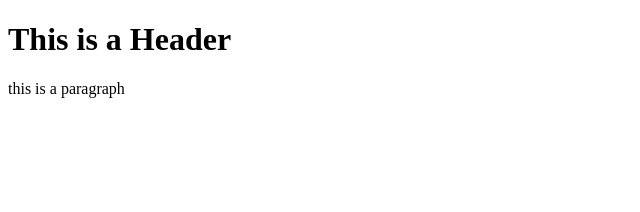
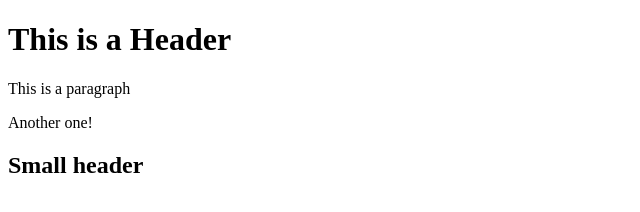
Before and after one commit to JordanMcFarland/git-test, a website: page index.html in a window 1280 px wide. Shown: the whole page, without its empty margins (0-640 px from the left). Drawn offline with Linux system fonts and the light colour scheme.

Commit message:
Using NPM

```diff
--- a/index.html
+++ b/index.html
@@ -2,6 +2,8 @@
 <html>
     <body>
         <h1>This is a Header</h1>
-        <p>this is a paragraph</p>
+        <p>This is a paragraph</p>
+        <p>Another one!</p>
+        <h2>Small header</h2>
     </body>
 </html>
```
Also changed, not shown: package.json (added, +24 -0 lines), 2 other files.
